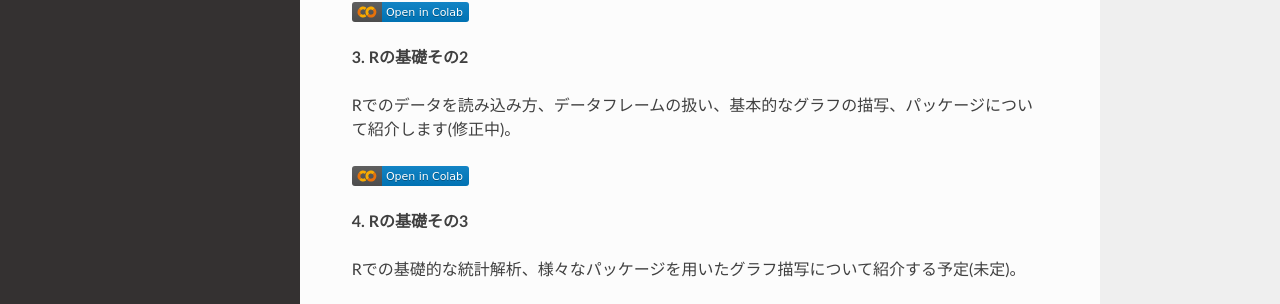
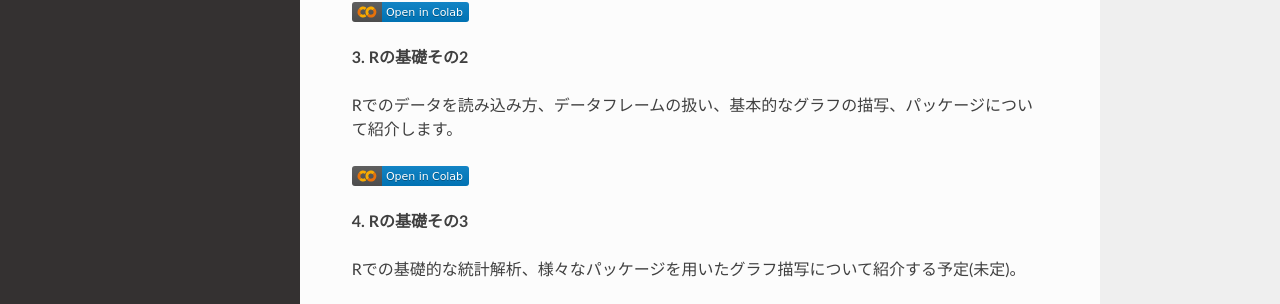
Before and after one commit to slt666666/basic_informatics_2022, a Sphinx documentation site: the page built from source/R_1.rst, in a window 1280 px wide. Shown: the part 426-730 px from the top of the page. Built offline with Sphinx 7.4.7 and the Read the Docs theme 2.0.0, drawn with Linux system fonts in a browser that asks for light colours.

Commit message:
Update R_1.rst

```diff
--- a/source/R_1.rst
+++ b/source/R_1.rst
@@ -19,7 +19,7 @@ Rの基礎的な機能について紹介します。
 
 **3. Rの基礎その2**
 
-Rでのデータを読み込み方、データフレームの扱い、基本的なグラフの描写、パッケージについて紹介します(修正中)。
+Rでのデータを読み込み方、データフレームの扱い、基本的なグラフの描写、パッケージについて紹介します。
 
 .. image:: _static/images/programming/colab-badge.svg
    :target: https://colab.research.google.com/github/slt666666/basic_informatics_2022/blob/master/source/_static/colab_notebook/RL03.ipynb
```
